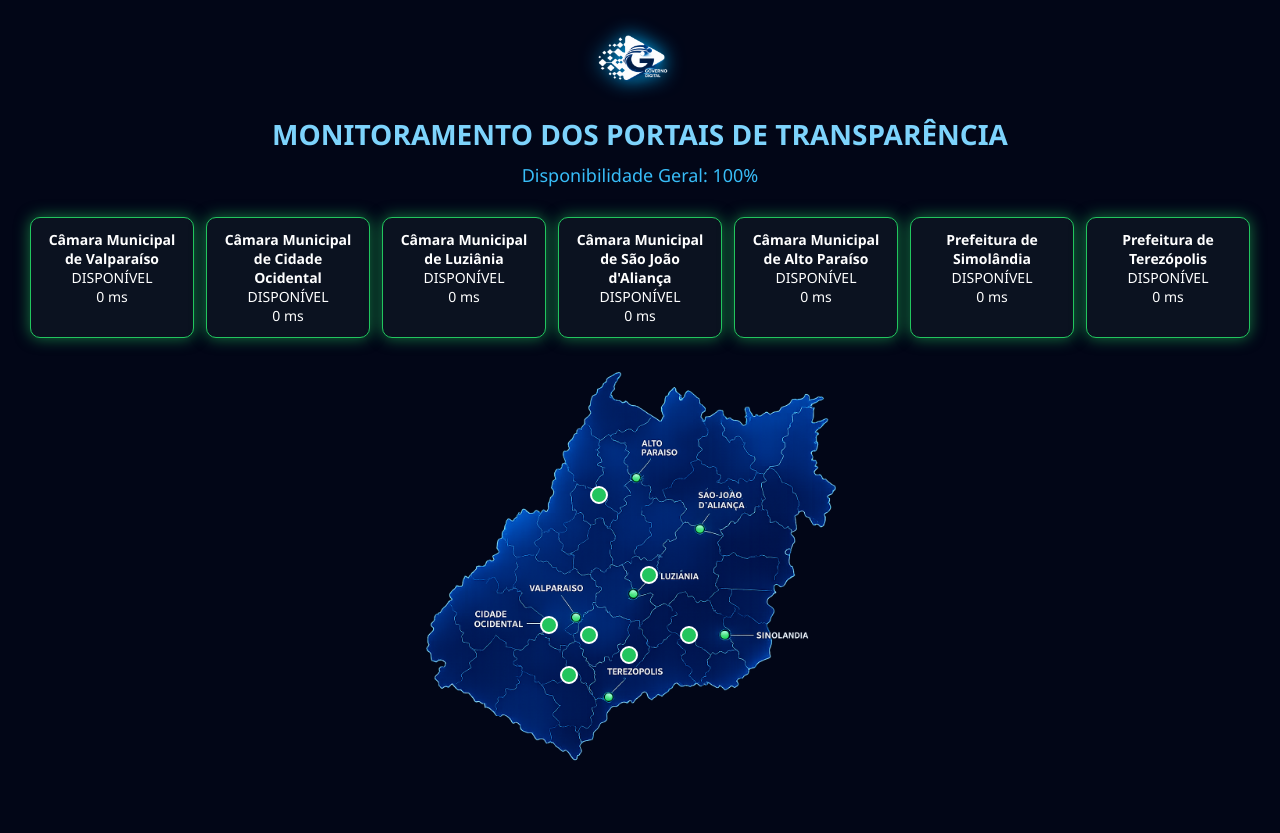
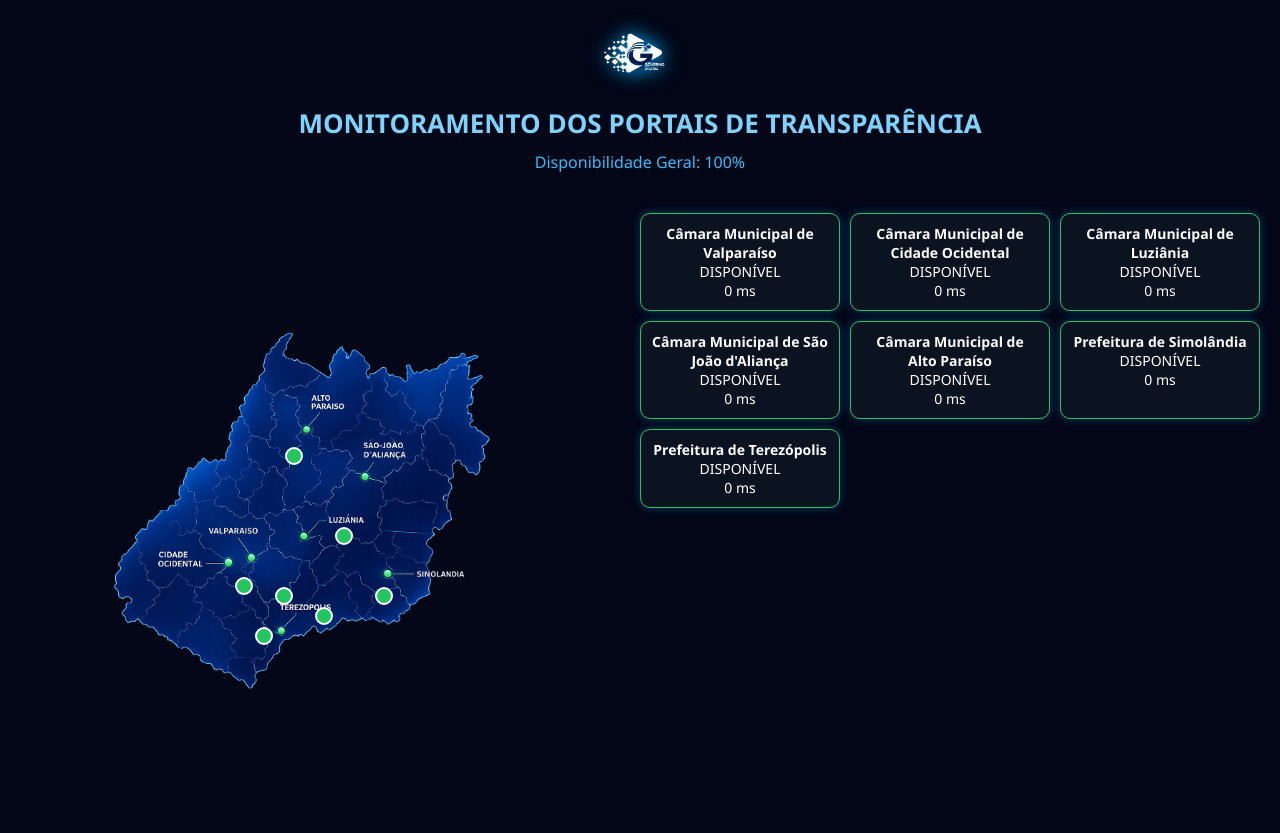
Before and after one commit to besttecsystem2025-cell/painel-noc-transparencia, a Flask app: page / in a window 1280 px wide. Before the commit the page ends 761 px from the top, so only its background shows below. Run offline with Flask 3, Linux system fonts and the light colour scheme; data that the repository does not hold is empty.

Commit message:
Update dashboard.html

```diff
--- a/templates/dashboard.html
+++ b/templates/dashboard.html
@@ -11,11 +11,15 @@
 <style>
 
 body{
+
 margin:0;
-font-family:Segoe UI,Arial;
+
+font-family:Segoe UI;
+
 background:#020617;
+
 color:white;
-overflow:hidden;
+
 }
 
 /* HEADER */
@@ -23,92 +27,56 @@ overflow:hidden;
 header{
 
 text-align:center;
+
 padding:20px;
 
 }
 
 header img{
-height:80px;
+
+height:70px;
+
 filter:drop-shadow(0 0 10px #00b4ff);
+
 }
 
 h1{
+
 color:#7dd3fc;
+
 margin:10px 0;
-font-size:28px;
-}
 
-.status-geral{
-color:#38bdf8;
-font-size:18px;
-}
-
-/* CARDS */
-
-.cards{
-
-display:grid;
-grid-template-columns:repeat(7,1fr);
-gap:12px;
-
-padding:10px 30px;
+font-size:26px;
 
 }
 
-.card{
+.status{
 
-background:#0b1220;
-
-border-radius:10px;
-
-padding:12px;
-
-text-align:center;
-
-font-size:14px;
-
-border:1px solid rgba(0,180,255,.2);
-
-box-shadow:0 0 10px rgba(0,180,255,.2);
-
-transition:.3s;
+color:#38bdf8;
 
 }
 
-.card:hover{
+/* LAYOUT PRINCIPAL */
 
-transform:scale(1.05);
+.container{
 
-}
+display:flex;
 
-/* STATUS */
+height:80vh;
 
-.disponivel{
-border-color:#22c55e;
-box-shadow:0 0 15px rgba(34,197,94,.6);
-}
-
-.instavel{
-border-color:#facc15;
-box-shadow:0 0 15px rgba(250,204,21,.6);
-}
-
-.indisponivel{
-border-color:#ef4444;
-box-shadow:0 0 15px rgba(239,68,68,.8);
 }
 
 /* MAPA */
 
 .mapa-area{
 
+flex:1;
+
 display:flex;
-
-justify-content:center;
 
 align-items:center;
 
-height:55vh;
+justify-content:center;
 
 }
 
@@ -116,7 +84,9 @@ height:55vh;
 
 position:relative;
 
-width:600px;
+width:90%;
+
+max-width:550px;
 
 }
 
@@ -143,8 +113,84 @@ border:2px solid white;
 }
 
 .verde{background:#22c55e;}
+
 .amarelo{background:#facc15;}
+
 .vermelho{background:#ef4444;}
+
+/* CARDS */
+
+.cards{
+
+flex:1;
+
+display:grid;
+
+grid-template-columns:repeat(auto-fit,minmax(200px,1fr));
+
+gap:10px;
+
+padding:20px;
+
+align-content:start;
+
+}
+
+.card{
+
+background:#0b1220;
+
+border-radius:10px;
+
+padding:10px;
+
+text-align:center;
+
+font-size:14px;
+
+border:1px solid rgba(0,180,255,.3);
+
+box-shadow:0 0 10px rgba(0,180,255,.3);
+
+}
+
+/* STATUS */
+
+.disponivel{
+
+border-color:#22c55e;
+
+}
+
+.instavel{
+
+border-color:#facc15;
+
+}
+
+.indisponivel{
+
+border-color:#ef4444;
+
+}
+
+/* RESPONSIVO */
+
+@media (max-width:900px){
+
+.container{
+
+flex-direction:column;
+
+}
+
+.mapa{
+
+max-width:400px;
+
+}
+
+}
 
 </style>
 
@@ -158,7 +204,7 @@ border:2px solid white;
 
 <h1>MONITORAMENTO DOS PORTAIS DE TRANSPARÊNCIA</h1>
 
-<div class="status-geral">
+<div class="status">
 
 Disponibilidade Geral: <span id="percentual">0%</span>
 
@@ -166,7 +212,7 @@ Disponibilidade Geral: <span id="percentual">0%</span>
 
 </header>
 
-<div class="cards" id="grid"></div>
+<div class="container">
 
 <div class="mapa-area">
 
@@ -192,16 +238,26 @@ Disponibilidade Geral: <span id="percentual">0%</span>
 
 </div>
 
+<div class="cards" id="grid"></div>
+
+</div>
+
 <script>
 
 const nomes = {
 
 "Cidade Ocidental":"Câmara Municipal de Cidade Ocidental",
+
 "Valparaíso":"Câmara Municipal de Valparaíso",
+
 "São João d'Aliança":"Câmara Municipal de São João d'Aliança",
+
 "Alto Paraíso":"Câmara Municipal de Alto Paraíso",
+
 "Luziânia":"Câmara Municipal de Luziânia",
+
 "Simolândia":"Prefeitura de Simolândia",
+
 "Terezópolis":"Prefeitura de Terezópolis"
 
 }
@@ -209,11 +265,17 @@ const nomes = {
 const mapaIds = {
 
 "Cidade Ocidental":"cidadeocidental",
+
 "Valparaíso":"valparaiso",
+
 "Luziânia":"luziania",
+
 "São João d'Aliança":"saojoao",
+
 "Alto Paraíso":"altoparaiso",
+
 "Simolândia":"simolandia",
+
 "Terezópolis":"terezopolis"
 
 }
@@ -228,7 +290,7 @@ document.getElementById("percentual").innerText = dados.percentual + "%"
 
 const grid = document.getElementById("grid")
 
-grid.innerHTML = ""
+grid.innerHTML=""
 
 dados.portais.forEach(p=>{
 
@@ -238,7 +300,7 @@ if(p.status=="INSTÁVEL")classe="instavel"
 
 if(p.status=="INDISPONÍVEL")classe="indisponivel"
 
-let nomeCompleto = nomes[p.nome] || p.nome
+let nomeCompleto = nomes[p.nome]
 
 grid.innerHTML+=`
 
```
